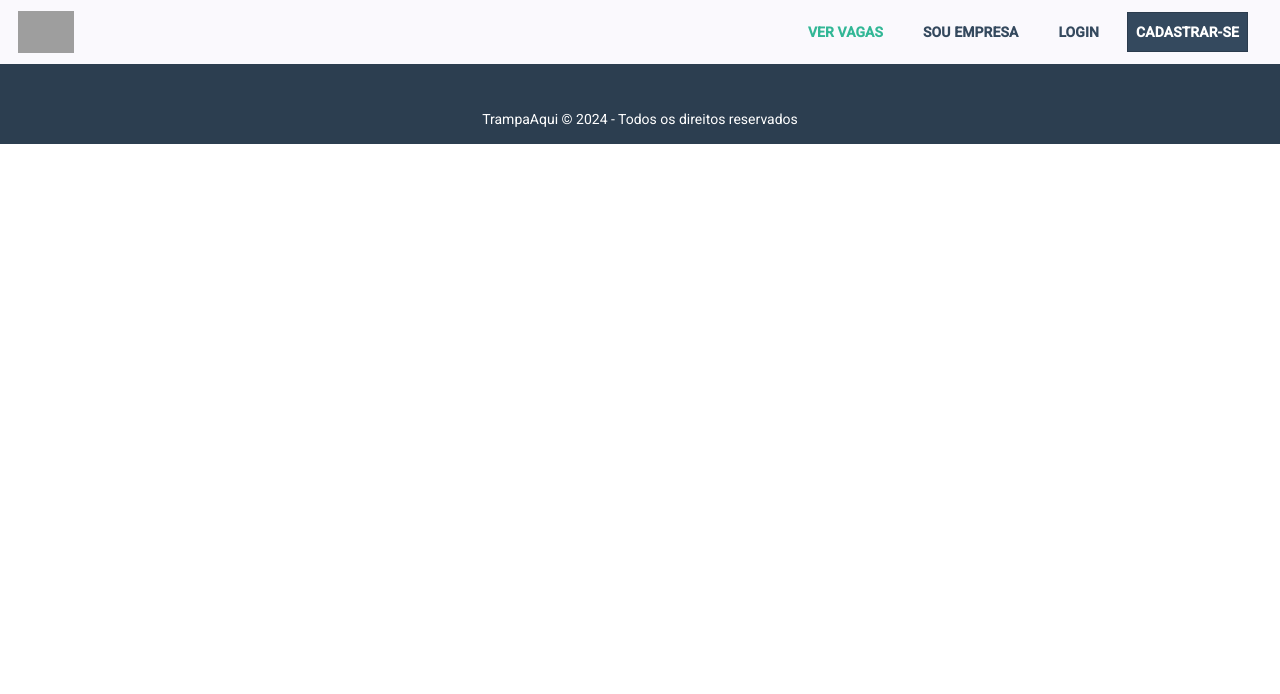
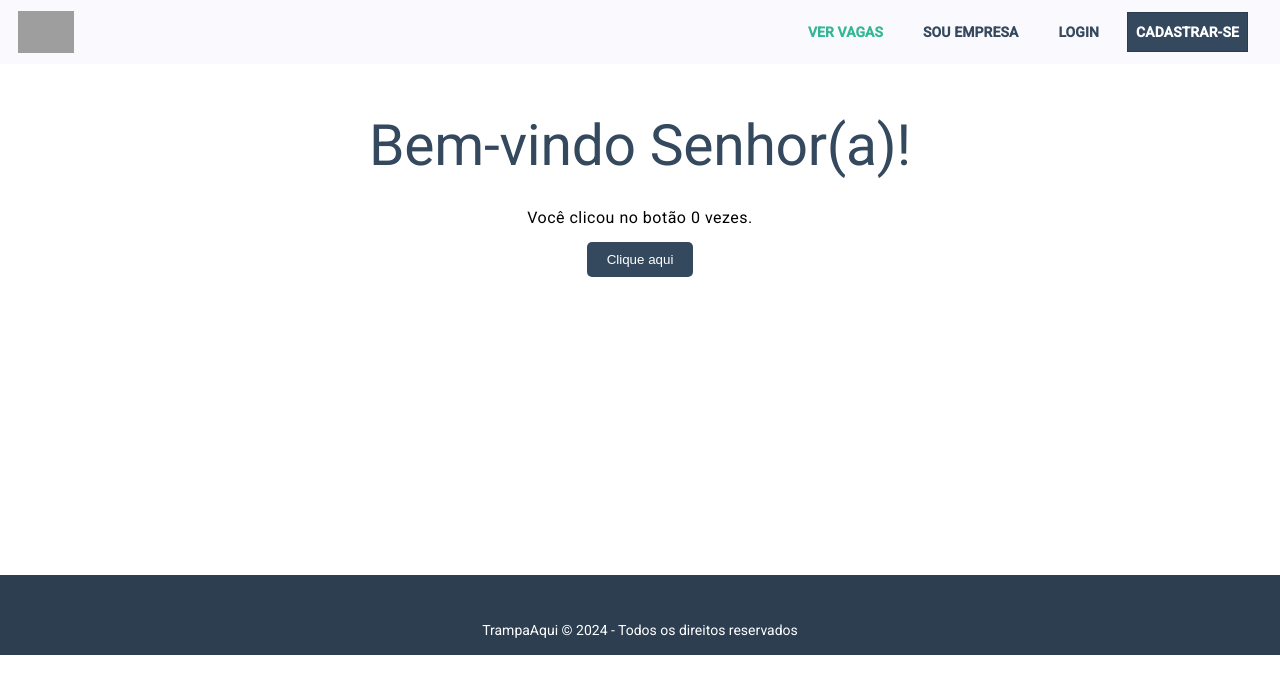
Before and after one commit to lucasgfaj/trampa-aqui, an Angular app: page / in a window 1280 px wide. Shown: the top 694 px of the page. Built offline with nearby package versions, Linux system fonts and the light colour scheme; grey boxes are pictures that could not be loaded; some icons are missing.

Commit message:
Edit: Componnent

```diff
--- a/src/app/app.component.html
+++ b/src/app/app.component.html
@@ -1,2 +1,3 @@
 <app-header></app-header>
+<app-main></app-main>
 <app-footer></app-footer>
--- a/src/app/app.component.ts
+++ b/src/app/app.component.ts
@@ -2,11 +2,12 @@ import { Component } from '@angular/core';
 import { RouterOutlet } from '@angular/router';
 import { HeaderComponent } from './shared/header/header.component';
 import { FooterComponent } from './shared/footer/footer.component';
+import { MainComponent } from "./pages/main/main.component";
 
 @Component({
   selector: 'app-root',
   standalone: true,
-  imports: [RouterOutlet, HeaderComponent, FooterComponent],
+  imports: [RouterOutlet, HeaderComponent, FooterComponent, MainComponent],
   templateUrl: './app.component.html',
   styleUrl: './app.component.css'
 })
--- a/src/app/pages/main/main.component.css
+++ b/src/app/pages/main/main.component.css
@@ -4,12 +4,12 @@
 }
 
 h1 {
-  color: #007bff;
+  color: #34495E;
 }
 
 button {
   padding: 10px 20px;
-  background-color: #007bff;
+  background-color: #34495E;
   color: #fff;
   border: none;
   border-radius: 5px;
@@ -17,5 +17,10 @@ button {
 }
 
 button:hover {
-  background-color: #0056b3;
+  background-color: #34495E;
 }
+
+div {
+  margin-bottom: 18.625rem;
+
+}
--- a/src/app/shared/footer/footer.component.css
+++ b/src/app/shared/footer/footer.component.css
@@ -1,3 +1,16 @@
+/* Faz o layout ocupar toda a altura da página */
+html, body {
+  margin: 0;
+  padding: 0;
+  height: 100%; /* Altura total da página */
+  display: flex;
+  flex-direction: column;
+}
+
+.content {
+  flex: 1; /* Faz o conteúdo principal expandir */
+}
+
 .footer {
   height: 80px;
   display: flex;
```
Lines whose indentation alone changed are shown as unchanged.
